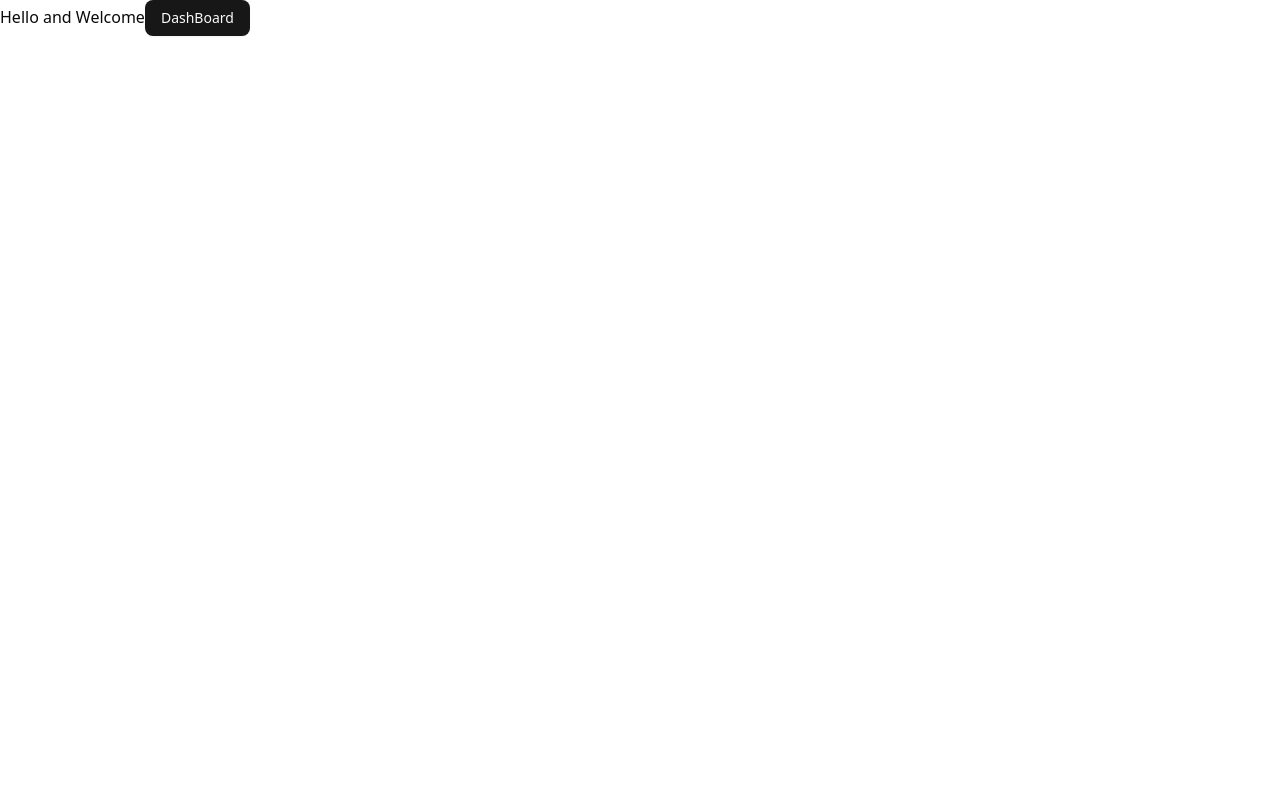
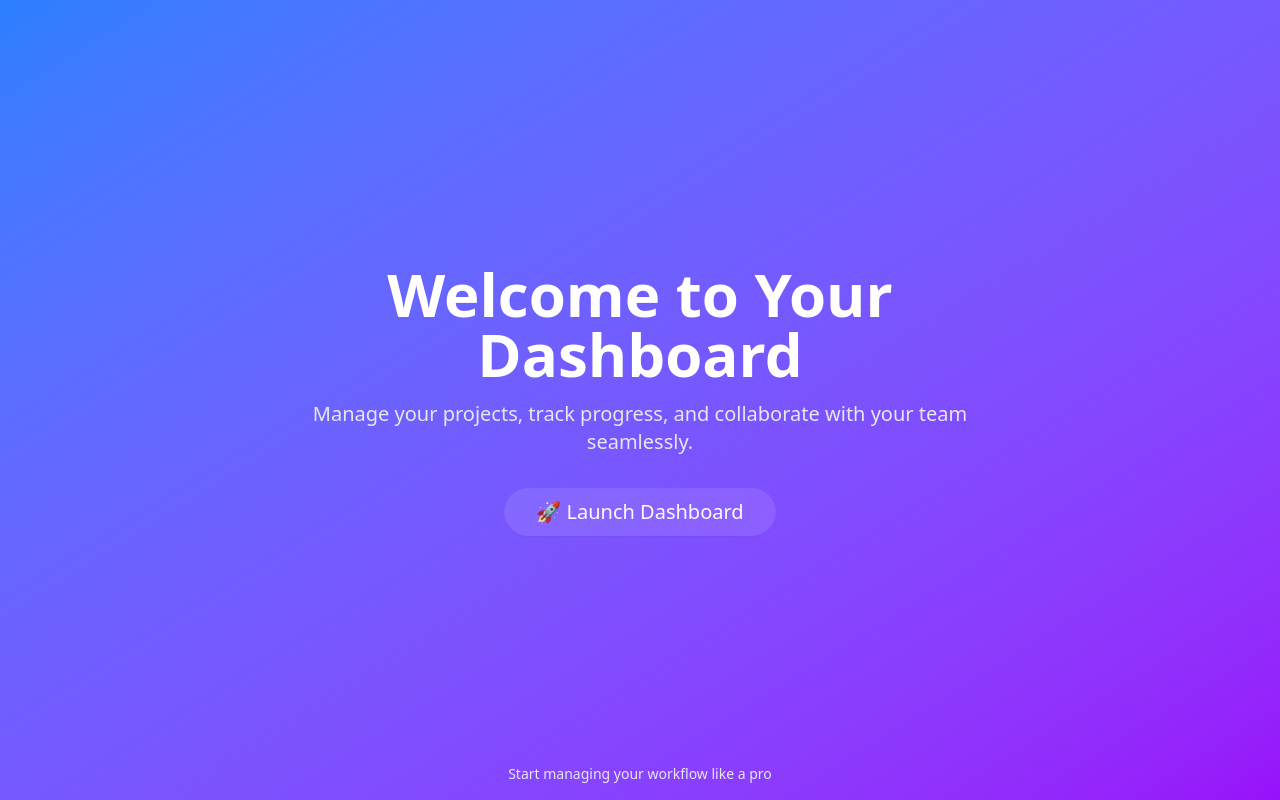
Before and after one commit to Anoj-07/AI_GURU, a Next.js app: page / in a window 1280 px wide. Built offline with nearby package versions, Linux system fonts and the light colour scheme; no server answers.

Commit message:
page change

```diff
--- a/app/globals.css
+++ b/app/globals.css
@@ -111,7 +111,7 @@
   --sidebar-border: oklch(1 0 0 / 10%);
   --sidebar-ring: oklch(0.556 0 0);
 }
-
+/* fro front page */
 @layer base {
   * {
     @apply border-border outline-ring/50;
@@ -120,3 +120,26 @@
     @apply bg-background text-foreground;
   }
 }
+
+
+@keyframes fade-in {
+  from { opacity: 0; }
+  to { opacity: 1; }
+}
+
+@keyframes slide-up {
+  from { transform: translateY(20px); opacity: 0; }
+  to { transform: translateY(0); opacity: 1; }
+}
+
+.animate-fade-in {
+  animation: fade-in 1s ease-out;
+}
+
+.animate-slide-up {
+  animation: slide-up 0.8s ease-out;
+}
+
+.delay-100 {
+  animation-delay: 100ms;
+}
--- a/app/page.js
+++ b/app/page.js
@@ -1,16 +1,40 @@
 "use client";
 import { Button } from "@/components/ui/button";
 import { UserButton } from "@clerk/nextjs";
-import Dashbaord from "./dashboard/page";
 import { useRouter } from "next/navigation";
 
 export default function Home() {
+  const router = useRouter();
 
-  const route = useRouter();
   return (
-   <div>
-     Hello and Welcome
-     <Button onClick={route}>DashBoard</Button>
-   </div>
+    <div className="min-h-screen bg-gradient-to-br from-blue-500 to-purple-600 flex flex-col items-center justify-center p-4 relative">
+      {/* User button in top right corner */}
+      <div className="absolute top-4 right-4">
+        <UserButton afterSignOutUrl="/" />
+      </div>
+
+      {/* Main content */}
+      <div className="text-center space-y-8 max-w-2xl mx-auto">
+        <h1 className="text-6xl font-bold text-white mb-4 animate-fade-in">
+          Welcome to Your Dashboard
+        </h1>
+
+        <p className="text-xl text-gray-200 mb-8 animate-slide-up delay-100">
+          Manage your projects, track progress, and collaborate with your team seamlessly.
+        </p>
+
+        <Button
+          onClick={() => router.push('/dashboard')}
+          className="px-8 py-6 text-xl rounded-full bg-white/10 hover:bg-white/20 backdrop-blur-lg transition-all duration-300 hover:scale-105"
+        >
+          🚀 Launch Dashboard
+        </Button>
+      </div>
+
+      {/* Optional decorative elements */}
+      <div className="absolute bottom-4 text-gray-200 text-sm">
+        Start managing your workflow like a pro
+      </div>
+    </div>
   );
 }
```
